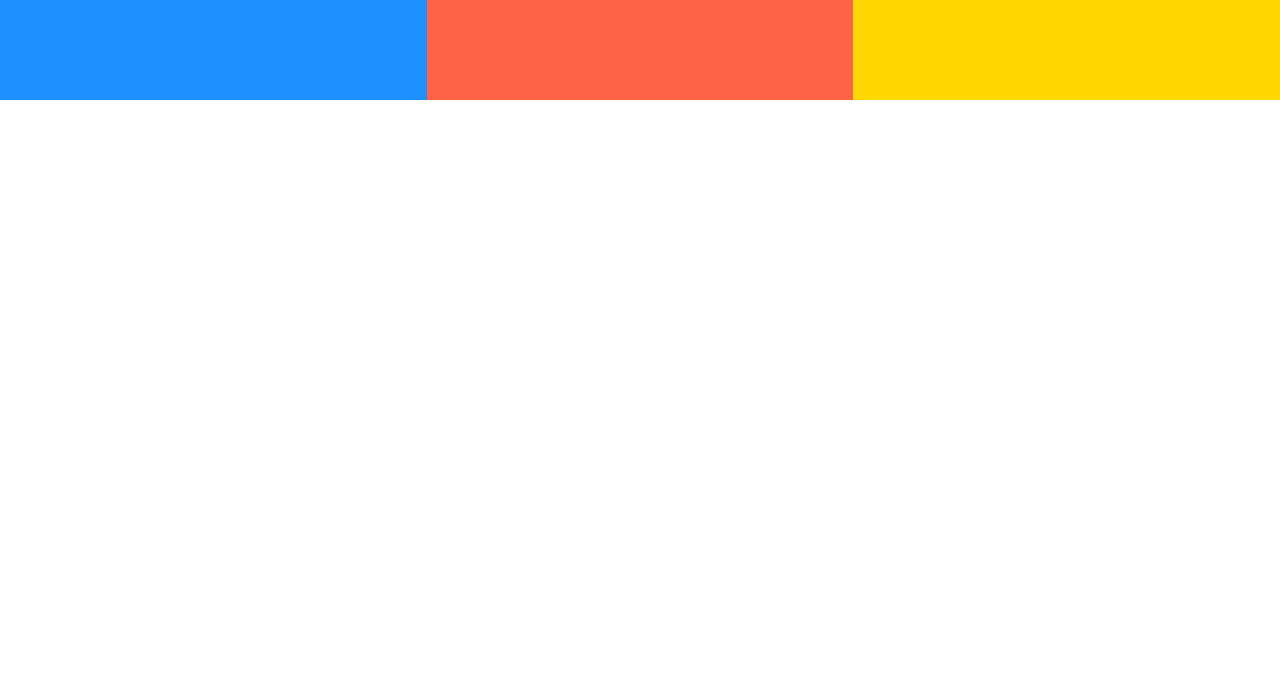
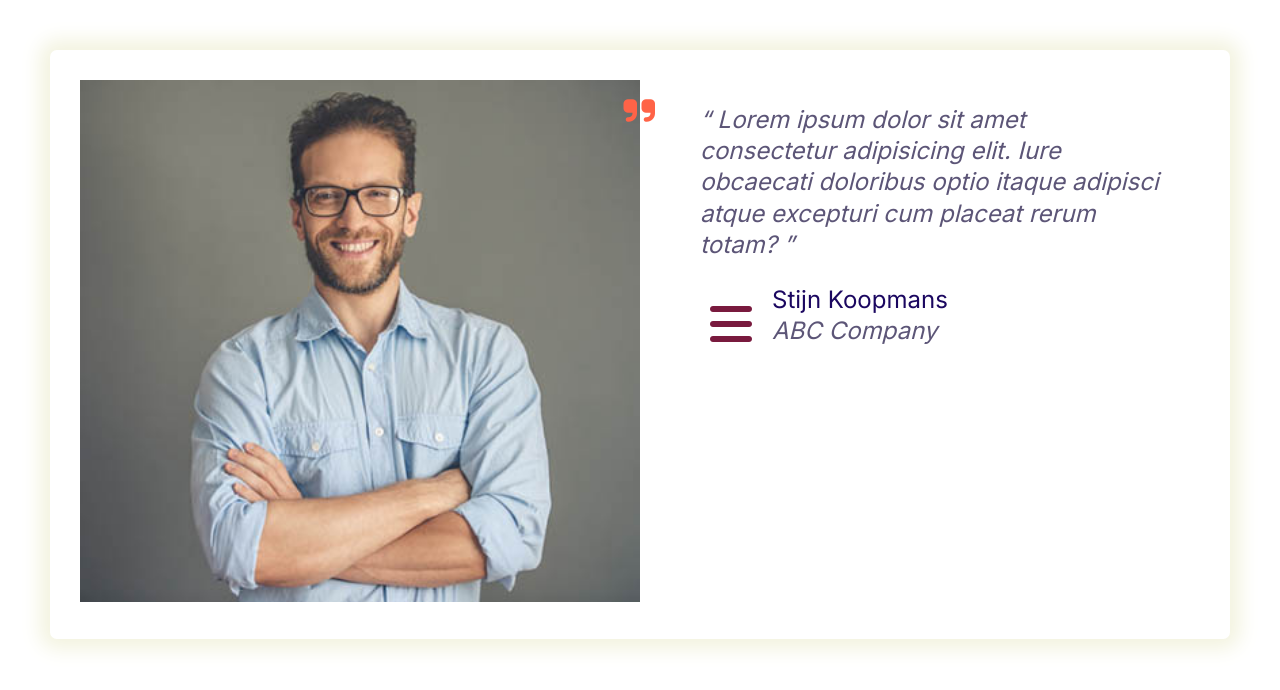
Before and after one commit to skoopje/moshify, a plain HTML site: page index.html in a window 1280 px wide. Drawn offline with Linux system fonts and the light colour scheme.

Commit message:
Building Testimonials.

```diff
--- a/CSS/styles.css
+++ b/CSS/styles.css
@@ -414,13 +414,45 @@ a {
 }
 
 @media screen and (min-width: 768px) {
-    .grid--1x3 {
-        grid-template-columns: 1fr 1fr 1fr;
+    .grid--1x2 {
+        grid-template-columns: 1fr 1fr;
     }
 }
 
 @media screen and (min-width: 1024px) {
-    .grid--1x3 {
-        grid-template-columns: 1fr 1fr 1fr;
+    .grid--1x2 {
+        grid-template-columns: 1fr 1fr;
     }
 }
+
+/* Testimonials */
+
+.testimonial {
+    padding: 3rem;
+}
+
+.testimonial__image {
+    position: relative;
+}
+
+.testimonial__image > img {
+    width: 100%;
+}
+
+.testimonial__image > i {
+    color: tomato;
+    position: absolute;
+    right: -15px;
+    top: 3rem;
+}
+
+@media screen and (min-width: 768px) {
+    .testimonial .quote,
+    .testimonial .quote__author {
+        font-size: 2.4rem;
+    }
+
+    .testimonial .quote {
+        margin-left: 6rem;
+    }
+}
--- a/index.html
+++ b/index.html
@@ -17,11 +17,39 @@
       crossorigin="anonymous"
     ></script>
   </head>
-  <body>
-    <div class="grid grid--1x3">
-      <div style="height: 100px; background: dodgerblue"></div>
-      <div style="height: 100px; background: tomato"></div>
-      <div style="height: 100px; background: gold"></div>
+  <body style="padding: 5rem">
+    <div class="card testimonial">
+      <div class="grid grid--1x2">
+        <div class="testimonial__image">
+          <img
+            class="testimonial__image"
+            src="images/testimonial.jpg"
+            alt="Happy smiling customer"
+          />
+          <i class="fa-solid fa-quote-right fa-2xl"></i>
+        </div>
+        <blockquote class="quote">
+          <p class="quote__text">
+            Lorem ipsum dolor sit amet consectetur adipisicing elit. Iure
+            obcaecati doloribus optio itaque adipisci atque excepturi cum
+            placeat rerum totam?
+          </p>
+          <footer>
+            <div class="media">
+              <div class="media__image">
+                <i
+                  class="fa-solid fa-bars fa-2xl quote__line"
+                  style="color: #791a3e"
+                ></i>
+              </div>
+              <div class="media__body">
+                <h3 class="media__title quote__author">Stijn Koopmans</h3>
+                <p class="quot__company">ABC Company</p>
+              </div>
+            </div>
+          </footer>
+        </blockquote>
+      </div>
     </div>
   </body>
 </html>
```
Also changed, not shown: images/testimonial.jpg (added).
